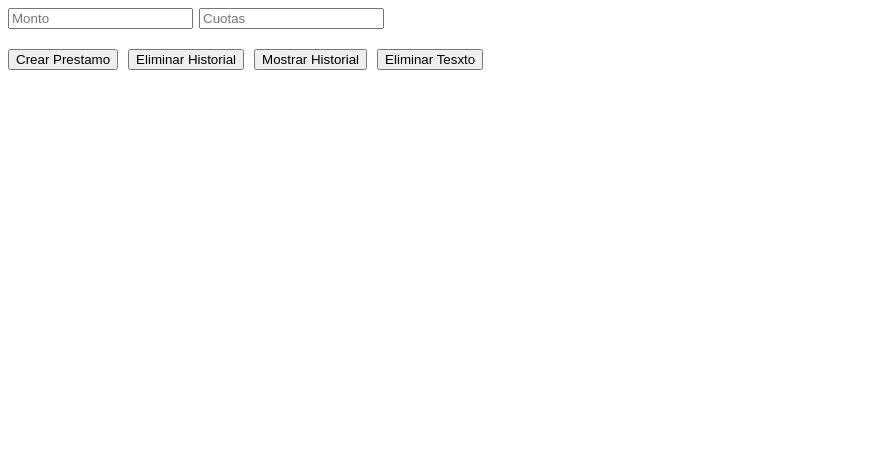
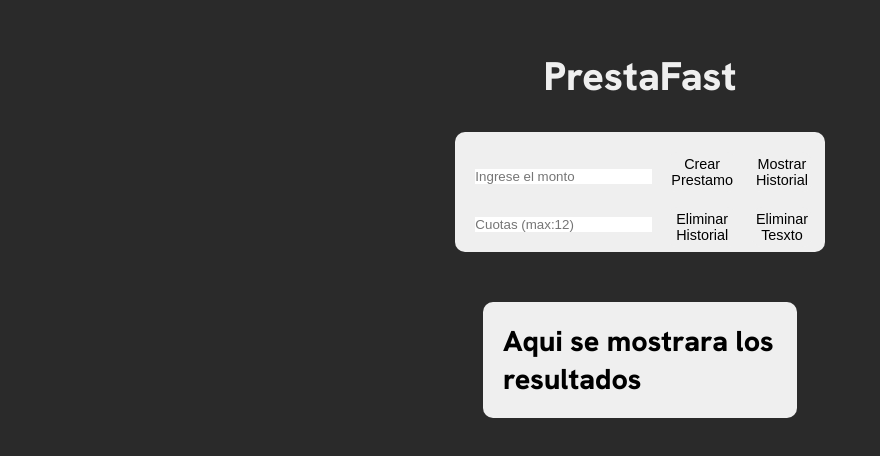
Before and after one commit to SandroChavez/PreEntrega1_ChavezVicaniaa, a plain HTML site: page index.html in a window 1280 px wide. Shown: the whole page, without its empty margins (0-880 px from the left). Drawn offline with Linux system fonts and the light colour scheme.

Commit message:
Mi proyecto estilizado

```diff
--- /dev/null
+++ b/estilos/_style_complementario.scss
@@ -0,0 +1,40 @@
+$color-negro:rgb(42, 42, 42);
+.contenedor{
+    display: grid;
+
+    gap: 15px;
+
+    background-color: $color-blanco;
+
+    border-radius: 10px;
+
+    padding: 20px;
+}
+.h2{
+    display: flex;
+    justify-content: center;
+    align-items: center;
+
+    grid-column: 1/4;
+
+    font-size: 1.8rem;
+
+    transition: all 0.4s;
+    &:hover{
+        font-size: 1.9rem;
+    }
+}
+.h3{
+    font-size: 1.2rem;
+
+    transition: all 0.4s;
+    &:hover{
+        font-size: 1.3rem;
+    }
+}
+.card-prestamo{
+    display: flex;
+    flex-direction: column;
+
+    gap: 6px;
+}
--- /dev/null
+++ b/estilos/_style_principal.scss
@@ -0,0 +1,94 @@
+$color-negro:rgb(42, 42, 42);
+$color-blanco:rgb(239, 239, 239);
+$color-principal:rgb(125, 222, 226);
+
+*{
+    padding: 0;
+    border: 0;
+    margin: 0;
+}
+html{
+    font-family: 'Hanken Grotesk', sans-serif;
+
+    background-color: $color-negro;
+}
+.h1{
+    display: flex;
+    justify-content: center;
+    align-items: center;
+
+    font-size: 2.5rem;
+    color: $color-blanco;
+
+    transition: all 0.4s;
+    &:hover{
+        font-size: 2.7rem;
+        color: $color-principal;
+    }
+}
+.contenedor-principal{
+    display: flex;
+    justify-content: center;
+    justify-self: center;
+    align-items: center;
+
+    flex-direction: column;
+
+    gap: 30px;
+
+    margin: 50px;
+    .contenedor-1{
+
+        grid-template-columns: repeat(2, 1fr);
+        height: 80px;
+
+        width: 60%;
+        .contenedor-inputs{
+            display: flex;
+            flex-direction: column;
+
+            justify-content: space-around;
+            align-items: center;
+        }
+        .contenedor-botones{
+            display: grid;
+
+            grid-template-columns: repeat(2,1fr);
+            grid-template-rows: repeat(2,1fr);
+
+            gap: 15px;
+
+            .boton{
+                display: flex;
+                justify-content: center;
+                align-items: center;
+                button{
+                    font-size: 0.9rem;
+
+                    border-radius: 10px;
+
+                    padding: 4px;
+
+                    transition-property: all;
+                    transition-duration: 0.2s;
+                    &:hover{
+                        background-color: $color-negro;
+
+                        font-size: 1rem;
+                        color: $color-blanco;
+                    }
+                }
+            }
+        }
+    }
+    .resultado{
+        grid-template-columns: repeat(3, 1fr);
+        grid-template-rows: auto;
+
+        width: 60%;
+        height: auto;
+
+        gap: 10px;
+    }
+
+}
--- /dev/null
+++ b/estilos/styleprueba.scss
@@ -0,0 +1,2 @@
+@import "_style_principal";
+@import "_style_complementario"
--- a/index.html
+++ b/index.html
@@ -2,25 +2,73 @@
 <html lang="en">
 <head>
     <meta charset="UTF-8">
-    <meta http-equiv="X-UA-Compatible" content="IE=edge">
     <meta name="viewport" content="width=device-width, initial-scale=1.0">
-    <title>Document</title>
+
+    <link rel="stylesheet" href="estilos/styleprueba.css">
+
+    <!-- Fuentes -->
+    <link rel="preconnect" href="https://fonts.googleapis.com">
+    <link rel="preconnect" href="https://fonts.gstatic.com" crossorigin>
+    <link href="https://fonts.googleapis.com/css2?family=Hanken+Grotesk:wght@800&display=swap" rel="stylesheet">
+
+    <title>PrestaFast || El sitio mas rapido de prestamos online</title>
 </head>
 <body>
 
-    <div style="display: flex; flex-direction: column; gap: 20px;">
-        <div style="display: flex; gap: 6px;">
-            <input type="text" placeholder="Monto" id="monto">
-            <input type="text" placeholder="Cuotas" id="cuotas">
-        </div>
-        <div style="display: flex; gap: 10px;">
-            <button onclick="crearPrestamo(monto,cuotas)">Crear Prestamo</button>
-            <button onclick="eliminarHistorial()">Eliminar Historial</button>
-            <button onclick="mostrarHistorial()">Mostrar Historial</button>
-            <button onclick="eliminarTexto(resultado)">Eliminar Tesxto</button>
+    <!-- Caja Principal-->
+    <div class="contenedor-principal">
+
+
+        <!-- Titulo -->
+        <h1 class="h1">PrestaFast</h1>
+
+        <!-- Contenedor -->
+        <div class="contenedor contenedor-1">
+            <!-- Caja Inputs -->
+            <div class="contenedor-inputs">
+                <!-- Input Monto -->
+                <div>
+                    <input type="text" placeholder="Ingrese el monto" id="monto">
+                </div>
+
+                <!-- Input Cuotas -->
+                <div>
+                    <input type="text" placeholder="Cuotas (max:12)" id="cuotas">
+                </div>
+            </div>
+
+            <!-- Caja Botones -->
+            <div class="contenedor-botones">
+
+                <!-- Boton Crear Prestamo -->
+                <div class="boton">
+                    <button onclick="crearPrestamo(monto,cuotas)">Crear Prestamo</button>
+                </div>
+
+                <!-- Boton Mostrar Historial -->
+                <div class="boton">
+                    <button onclick="mostrarHistorial()">Mostrar Historial</button>
+                </div>
+
+                <!-- Boton Eliminar Texto -->
+                <div class="boton">
+                    <button onclick="eliminarHistorial(resultado)">Eliminar Historial</button>
+                </div>
+
+                <!-- Boton Eliminar Historial -->
+                <div class="boton">
+                    <button onclick="eliminarTexto(resultado)">Eliminar Tesxto</button>
+                </div>
+
+            </div>
         </div>
     </div>
-    <ul id="resultado"></ul>
+    <div class="contenedor-principal">
+        <!-- Caja Resultado -->
+        <div class="contenedor resultado" id="resultado">
+            <h3 class="h2 centrar">Aqui se mostrara los resultados</h3>
+        </div>
+    </div>
 
     <script src="script.js"></script>
 </body>
--- a/script.js
+++ b/script.js
@@ -1,3 +1,8 @@
+//ESTILOS
+let estiloH3 = "h3";
+let estiloH2 = "h2";
+
+
 
 //CALCULADORES
 //CALCULAR EL PROCENTAJE DEL INTERES
@@ -13,6 +18,7 @@ function calcularInteres(monto, porcentajeInteres){
 //CALCULAR EL PAGO MENSUAL
 function calcularPagoMensual(monto, cuotas){
     let pagoMensual = monto/cuotas;
+    pagoMensual = Math.round(pagoMensual)
     return pagoMensual;
 };
 
@@ -34,14 +40,14 @@ function constructorPrestamo(montoSolicitado, cuotas){
 //GENEREADOR HTML
 function prestamoHTML(prestamo){
     let resultadoImprimir = `
-    <li>
-        <h3>prestamo: <strong>${prestamo.id}</strong></h3>
-        <p>monto solicitado: ${prestamo.monto}</p>
-        <p>cuotas: ${prestamo.cuotas}</p>
-        <p>interes: ${prestamo.interes}</p>
-        <p>total a pagar: ${prestamo.total}</p>
-        <p>pago mensual: ${prestamo.pagoMensual}</p>
-    </li>`;
+    <div class="card-prestamo">
+        <h3 class=${estiloH3}>prestamo: <strong>${prestamo.id}</strong></h3>
+        <div>monto solicitado: ${prestamo.monto}</div>
+        <div>cuotas: ${prestamo.cuotas}</div>
+        <div>interes: ${prestamo.interes}</div>
+        <div>total a pagar: ${prestamo.total}</div>
+        <div>pago mensual: ${prestamo.pagoMensual}</div>
+    </div>`;
     return resultadoImprimir;
 };
 
@@ -49,38 +55,38 @@ function prestamoHTML(prestamo){
 function mostrarHistorial (){
 
     let tamanioHistorial = historial.length;
-    let prestamoHTMLcompleto
+    let prestamoHTMLcompleto;
 
     if(tamanioHistorial == 0){
-        resultado.innerHTML = "<h3>El historial esta vacio</h3>"
+        resultado.innerHTML = `<h2 class=${estiloH2}>El historial esta vacio</h2>`;
         return;
     };
-    prestamoHTMLcompleto = "<h2>Historial</h2>";
+    prestamoHTMLcompleto = `<h2 class=${estiloH2}>Historial</h2>`;
 
 
-    for(i = 0; i < tamanioHistorial; i++ ){
-        prestamoHTMLcompleto += prestamoHTML(historial[i]);
+    for(elementoHistorial of historial){
+        prestamoHTMLcompleto += prestamoHTML(elementoHistorial);
     };
     resultado.innerHTML = prestamoHTMLcompleto;
 };
 
 //ELIMINAR HISTORAL
-function eliminarHistorial(){
+function eliminarHistorial(texto){
 
     let tamanioHistorial = historial.length;
 
     if(tamanioHistorial > 0){
-        resultado.innerHTML = "<h3>El historial se borro con exito</h3>";
+        resultado.innerHTML = `<h2 class=${estiloH2}>El historial se borro con exito</h2>`;
         historial = [];
         return;
     }else{
-        resultado.innerHTML = "<h3>No se encontro ningun elemento para borrar</h3>";
+        texto.innerHTML = `<h2 class=${estiloH2}>No se encontro ningun elemento para borrar</h2>`;
     };
 };
 
 //REINICIAR TEXTO
 function eliminarTexto(texto){
-    texto.innerHTML = ``
+    texto.innerHTML = `<h2 class=${estiloH2}><strong>Se elimino el texto</h2>`
 };
 
 //CREAR UN PRESTAMO
@@ -95,13 +101,13 @@ function crearPrestamo(){
 
     //comprueba si el monto es valido
     if( isNaN(monto) || monto <= 0){
-        resultado.innerHTML = `<p>Por favor elija un monto valido</p>`;
+        resultado.innerHTML = `<h2 class=${estiloH2}><strong>Por favor elija un monto valido</strong></h2>`;
         return;
     };
 
     //comprueba si las cuoatas son validas
     if(isNaN(cuotas) || cuotas > 12 || cuotas <= 0){
-        resultado.innerHTML = `<p>Por favor elija un numero valido</p>`;
+        resultado.innerHTML = `<h2 class=${estiloH2}><strong>Por favor elija un numero de cuotas valido(max. 12)</strong></h2>`;
         return;
     };
 
@@ -113,7 +119,6 @@ function crearPrestamo(){
     resultado.innerHTML = prestamoHTML(prestamo);
 
 };
-
 let historial = [];
 
 let resultado = document.getElementById("resultado");
```
Also changed, not shown: estilos/styleprueba.css (added), 1 other file.
